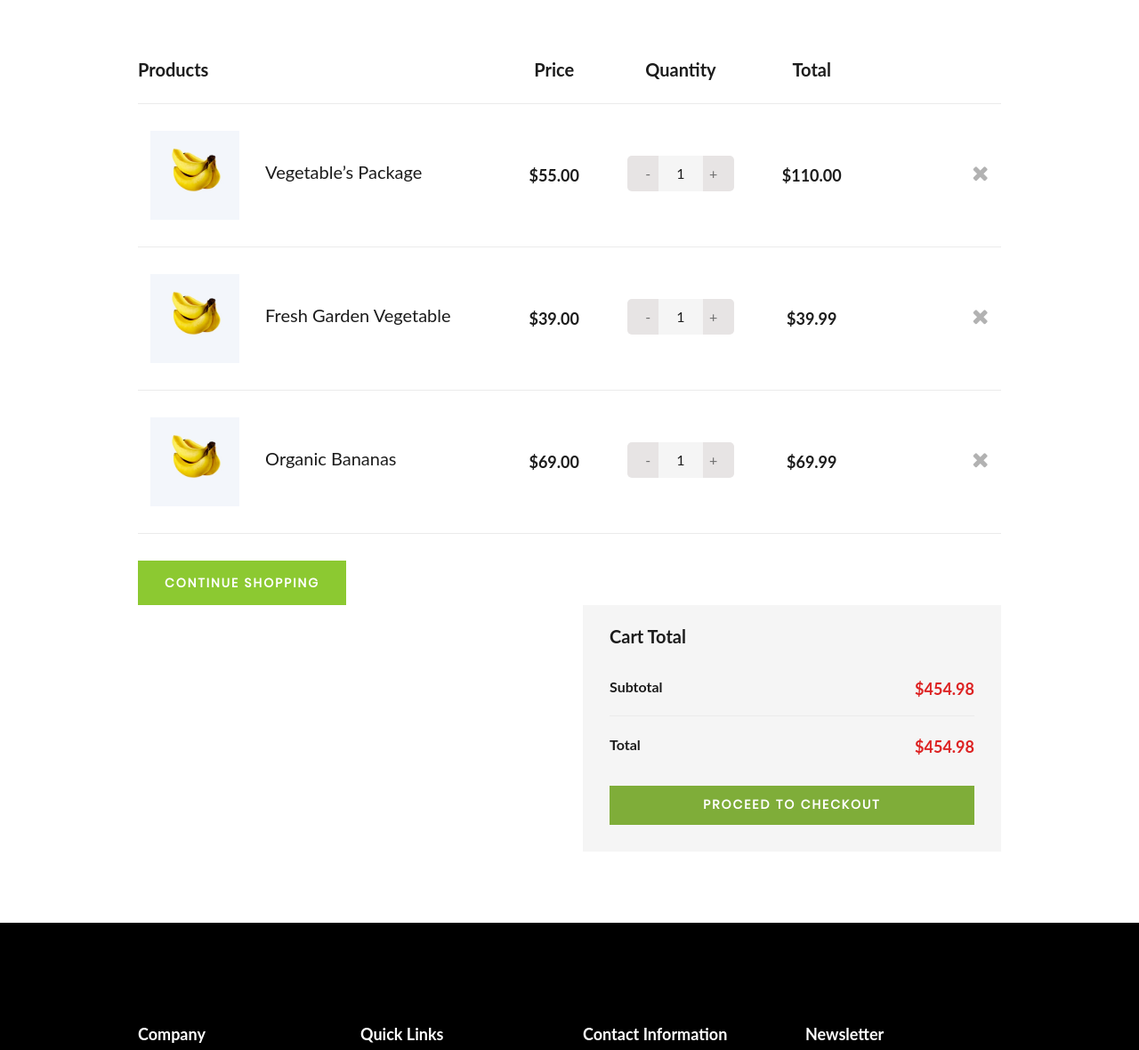
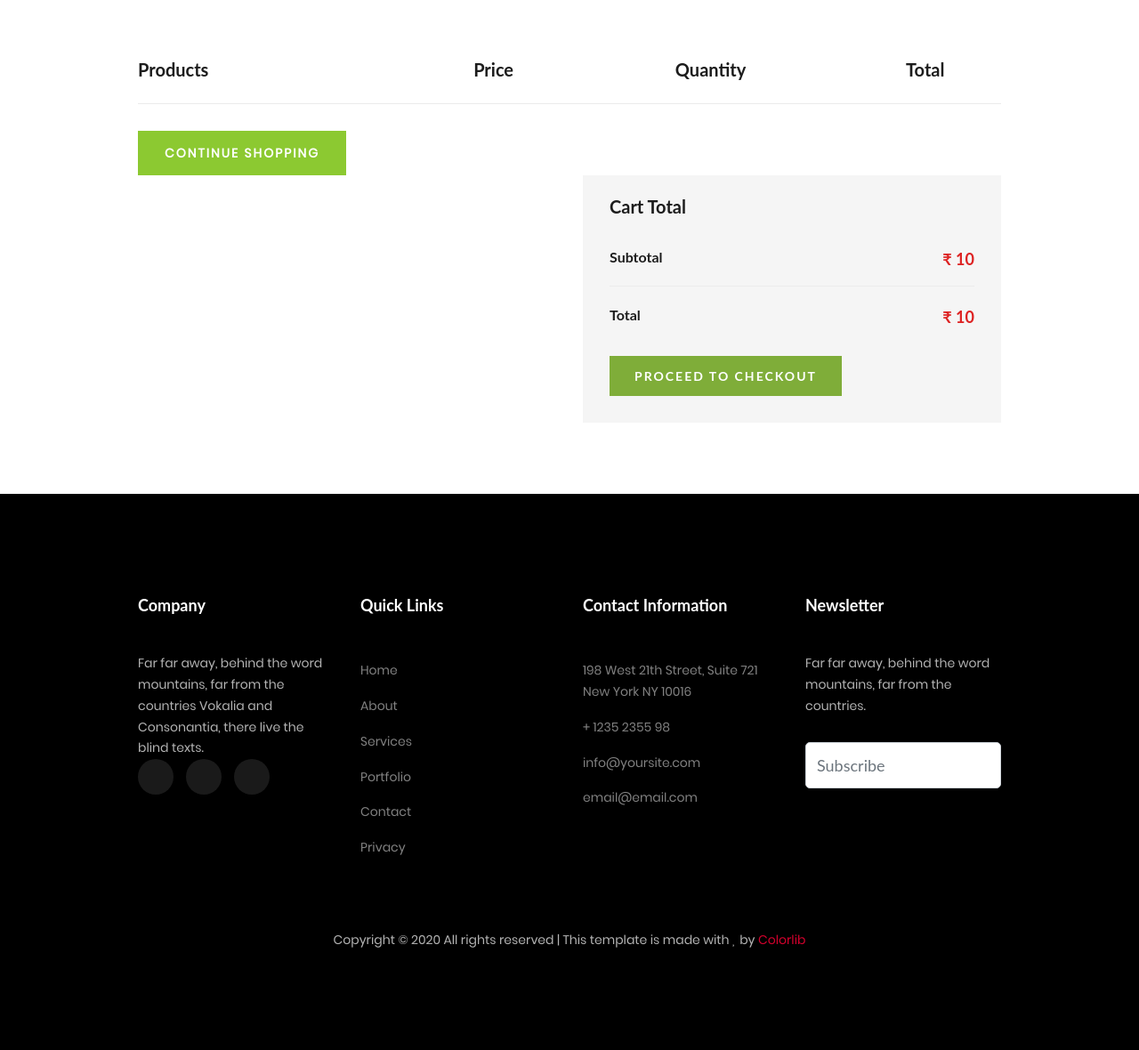
Before and after one commit to abhaydhiman/farm_app, a Flask app: template templates/shoping_cart.html in a window 1280 px wide. Shown: the part 105-1285 px from the top of the page at 89% size. After the commit the page ends 1170 px from the top, so only its background shows below. Run offline with Flask 2, Linux system fonts and the light colour scheme; the template is opened without the code that fills it: most values are stand-ins (such as "Sample title", 1, 10 or a date in 2020); lists and menus that the app fills with data are empty; some libraries are stand-ins or nearby versions; some web fonts are replaced.

Commit message:
added dynamic data to shoping cart

```diff
--- a/templates/shoping_cart.html
+++ b/templates/shoping_cart.html
@@ -7,7 +7,7 @@
     <meta name="keywords" content="Ogani, unica, creative, html">
     <meta name="viewport" content="width=device-width, initial-scale=1.0">
     <meta http-equiv="X-UA-Compatible" content="ie=edge">
-    <title>Ogani | Template</title>
+    <title>Shopping Cart</title>
 
     <!-- Google Font -->
     <link href="https://fonts.googleapis.com/css2?family=Cairo:wght@200;300;400;600;900&display=swap" rel="stylesheet">
@@ -38,11 +38,11 @@
                 </button>
                 <div class="collapse navbar-collapse" id="ftco-nav">
                     <ul class="navbar-nav ml-auto">
-                        <li class="nav-item active"><a href="index.html" class="nav-link">Home</a></li>
-                        <li class="nav-item"><a href="about.html" class="nav-link">weather</a></li>
-                        <li class="nav-item"><a href="work.html" class="nav-link">Work</a></li>
-                        <li class="nav-item"><a href="blog.html" class="nav-link">Blog</a></li>
-                        <li class="nav-item"><a href="contact.html" class="nav-link">Contact</a></li>
+                        <li class="nav-item active"><a href="{{url_for('user_home_3')}}" class="nav-link">Home</a></li>
+                        <li class="nav-item"><a href="{{url_for('weather')}}" class="nav-link">weather</a></li>
+                        <li class="nav-item"><a href="#" class="nav-link">Work</a></li>
+                        <li class="nav-item"><a href="#" class="nav-link">Blog</a></li>
+                        <li class="nav-item"><a href="#" class="nav-link">Contact</a></li>
                     </ul>
                 </div>
             </div>
@@ -70,72 +70,30 @@
                                 </tr>
                             </thead>
                             <tbody>
+                                {% for i in range(length) %}
                                 <tr>
                                     <td class="shoping__cart__item">
-                                        <img src="../static/images/featured/feature-2.jpg" alt="">
-                                        <h5>Vegetable’s Package</h5>
+                                        <img src="{{img_lis[i]}}" alt="">
+                                        <h5>{{name_lis[i]}}</h5>
                                     </td>
                                     <td class="shoping__cart__price">
-                                        $55.00
+                                        &#8377; {{price_lis[i]}}
                                     </td>
                                     <td class="shoping__cart__quantity">
                                         <div class="quantity">
                                             <div class="pro-qty">
-                                                <input type="text" value="1">
+                                                <input type="text" value="{{amount_lis[i]}}">
                                             </div>
                                         </div>
                                     </td>
                                     <td class="shoping__cart__total">
-                                        $110.00
+                                        &#8377; {{price12[i]}}
                                     </td>
                                     <td class="shoping__cart__item__close">
                                         <span class="fa fa-close"></span>
                                     </td>
                                 </tr>
-                                <tr>
-                                    <td class="shoping__cart__item">
-                                        <img src="../static/images/featured/feature-2.jpg" alt="">
-                                        <h5>Fresh Garden Vegetable</h5>
-                                    </td>
-                                    <td class="shoping__cart__price">
-                                        $39.00
-                                    </td>
-                                    <td class="shoping__cart__quantity">
-                                        <div class="quantity">
-                                            <div class="pro-qty">
-                                                <input type="text" value="1">
-                                            </div>
-                                        </div>
-                                    </td>
-                                    <td class="shoping__cart__total">
-                                        $39.99
-                                    </td>
-                                    <td class="shoping__cart__item__close">
-                                        <span class="fa fa-close"></span>
-                                    </td>
-                                </tr>
-                                <tr>
-                                    <td class="shoping__cart__item">
-                                        <img src="../static/images/featured/feature-2.jpg" alt="">
-                                        <h5>Organic Bananas</h5>
-                                    </td>
-                                    <td class="shoping__cart__price">
-                                        $69.00
-                                    </td>
-                                    <td class="shoping__cart__quantity">
-                                        <div class="quantity">
-                                            <div class="pro-qty">
-                                                <input type="text" value="1">
-                                            </div>
-                                        </div>
-                                    </td>
-                                    <td class="shoping__cart__total">
-                                        $69.99
-                                    </td>
-                                    <td class="shoping__cart__item__close">
-                                        <span class="fa fa-close"></span>
-                                    </td>
-                                </tr>
+                                {% endfor %}
                             </tbody>
                         </table>
                     </div>
@@ -153,10 +111,10 @@
                     <div class="shoping__checkout">
                         <h5>Cart Total</h5>
                         <ul>
-                            <li>Subtotal <span>$454.98</span></li>
-                            <li>Total <span>$454.98</span></li>
+                            <li>Subtotal <span>&#8377; {{sum_price}}</span></li>
+                            <li>Total <span>&#8377; {{totp_price}}</span></li>
                         </ul>
-                        <a href="#" class="primary-btn">PROCEED TO CHECKOUT</a>
+                        <button href="#" class="primary-btn">PROCEED TO CHECKOUT</button>
                     </div>
                 </div>
             </div>
```
